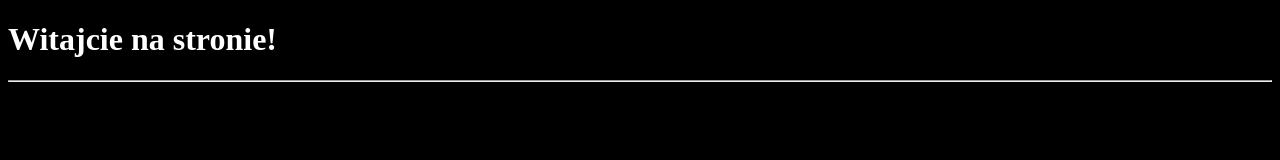
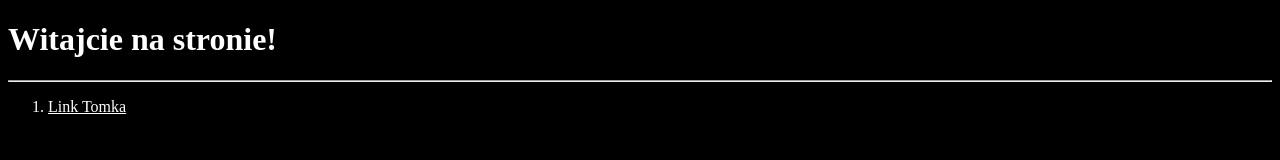
Before and after one commit to tomasz-klaja/web_app_test, a plain HTML site: page index.html in a window 1280 px wide. Drawn offline with Linux system fonts and the light colour scheme.

Commit message:
Dodanie linka

```diff
--- a/index.html
+++ b/index.html
@@ -10,5 +10,10 @@
     <h1>Witajcie na stronie!</h1>
     <hr>
 
+    <ol>
+        <li>
+            <a href="#">Link Tomka</a>
+        </li>
+    </ol>
 </body>
 </html>
--- a/style/styl.css
+++ b/style/styl.css
@@ -2,3 +2,7 @@ body {
     background-color: black;
     color: white;
 }
+
+a {
+    color: white;
+}
```
